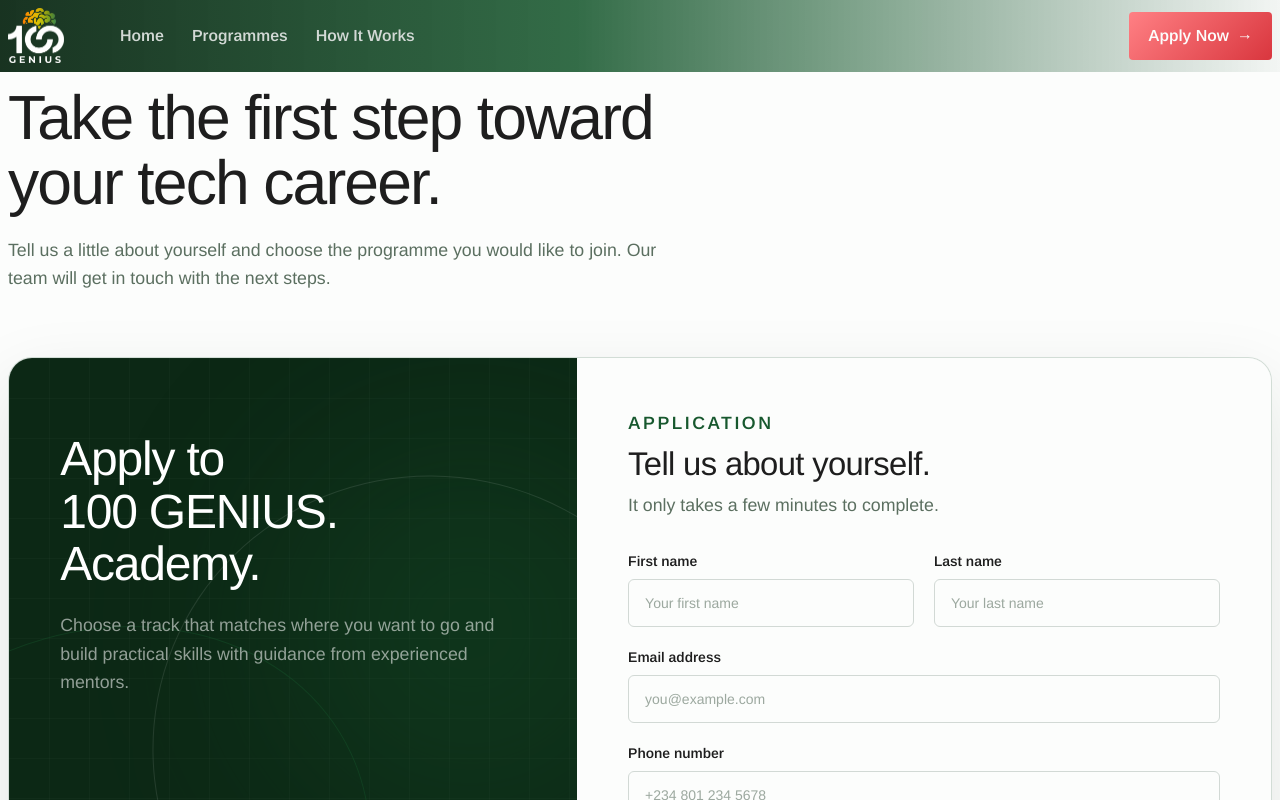
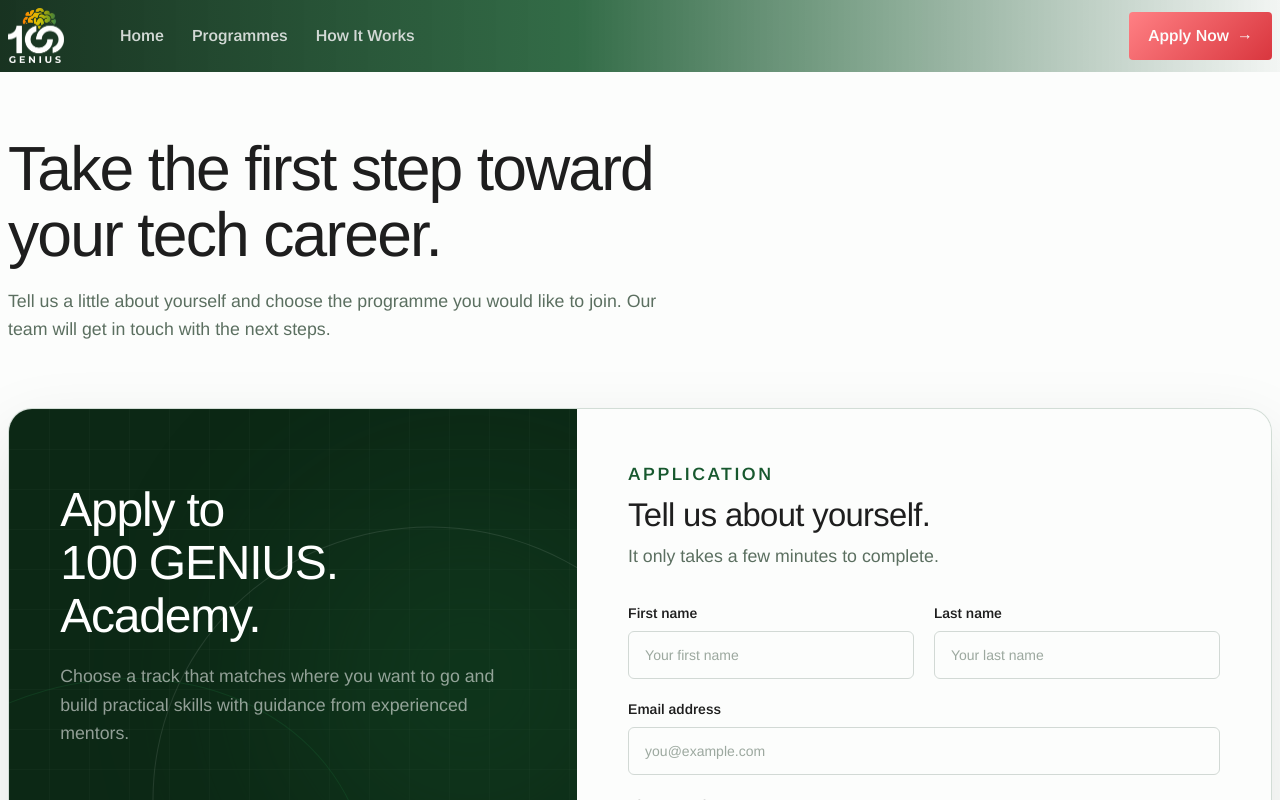
Before and after one commit to Ugochukwu111/100genius, a React (Vite) app: page /apply in a window 1280 px wide. Shown: the top 800 px of the page. Built offline with nearby package versions, Linux system fonts and the light colour scheme.

Commit message:
fix| css: add padding-top util to hero sections across pages, so content  doesnt go under navbar at various screen sizes

```diff
--- a/src/Pages/ApplyPage/ApplicationSection.jsx
+++ b/src/Pages/ApplyPage/ApplicationSection.jsx
@@ -266,10 +266,10 @@
         min-h-[100svh]
         overflow-hidden
         bg-background
-        py-[clamp(3rem,6vw,6rem)]
+        section-safe-top
       "
     >
-      <div className="container">
+      <div className="container ">
 
         {/* =====================================================
             HEADER
--- a/src/Pages/HeroSection.jsx
+++ b/src/Pages/HeroSection.jsx
@@ -30,6 +30,7 @@
         items-center
         overflow-hidden
         bg-primary-deep
+        section-safe-top
       "
     >
       {/* Fallback background */}
--- a/src/index.css
+++ b/src/index.css
@@ -202,6 +202,9 @@
 .section-spacing{
   padding: 5em 0;
 }
+.section-safe-top {
+   padding-top: clamp(5.5rem, 10vw, 8rem);
+}
 
 .grid-background {
   background-image:
```
